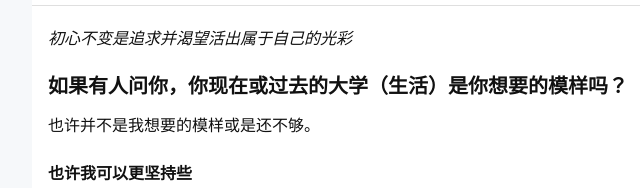
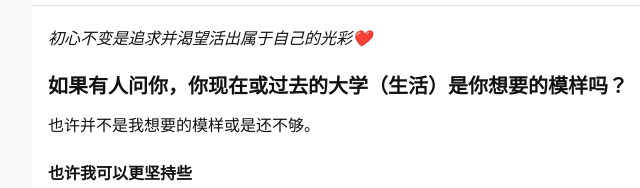
Before and after one commit to wwwwylin/wwwwylin.github.io, a plain HTML site: page 2017/01/02/taking-about-five/index.html in a window 1280 px wide. Shown: the part 304-492 px from the top of the page, 96-736 px from the left. Drawn offline with Linux system fonts and the light colour scheme; a web font is replaced by a local one.

Commit message:
Site updated: 2017-03-05 09:44:48

```diff
--- a/2017/01/02/taking-about-five/index.html
+++ b/2017/01/02/taking-about-five/index.html
@@ -60,7 +60,7 @@
 				</div>
 			</div>
 			<div class="p2 border-top">
-				<p><em>初心不变是追求并渴望活出属于自己的光彩</em></p>
+				<p><em>初心不变是追求并渴望活出属于自己的光彩❤️</em></p>
 <h3 id="如果有人问你，你现在或过去的大学（生活）是你想要的模样吗？"><a href="#如果有人问你，你现在或过去的大学（生活）是你想要的模样吗？" class="headerlink" title="如果有人问你，你现在或过去的大学（生活）是你想要的模样吗？"></a>如果有人问你，你现在或过去的大学（生活）是你想要的模样吗？</h3><p>也许并不是我想要的模样或是还不够。     </p>
 <p><strong>也许我可以更坚持些</strong>   </p>
 <p>自己快忙不过来的时候，还是会选择去学习英语口语    </p>
```
Also changed, not shown: index.html (+1 -1 lines).
